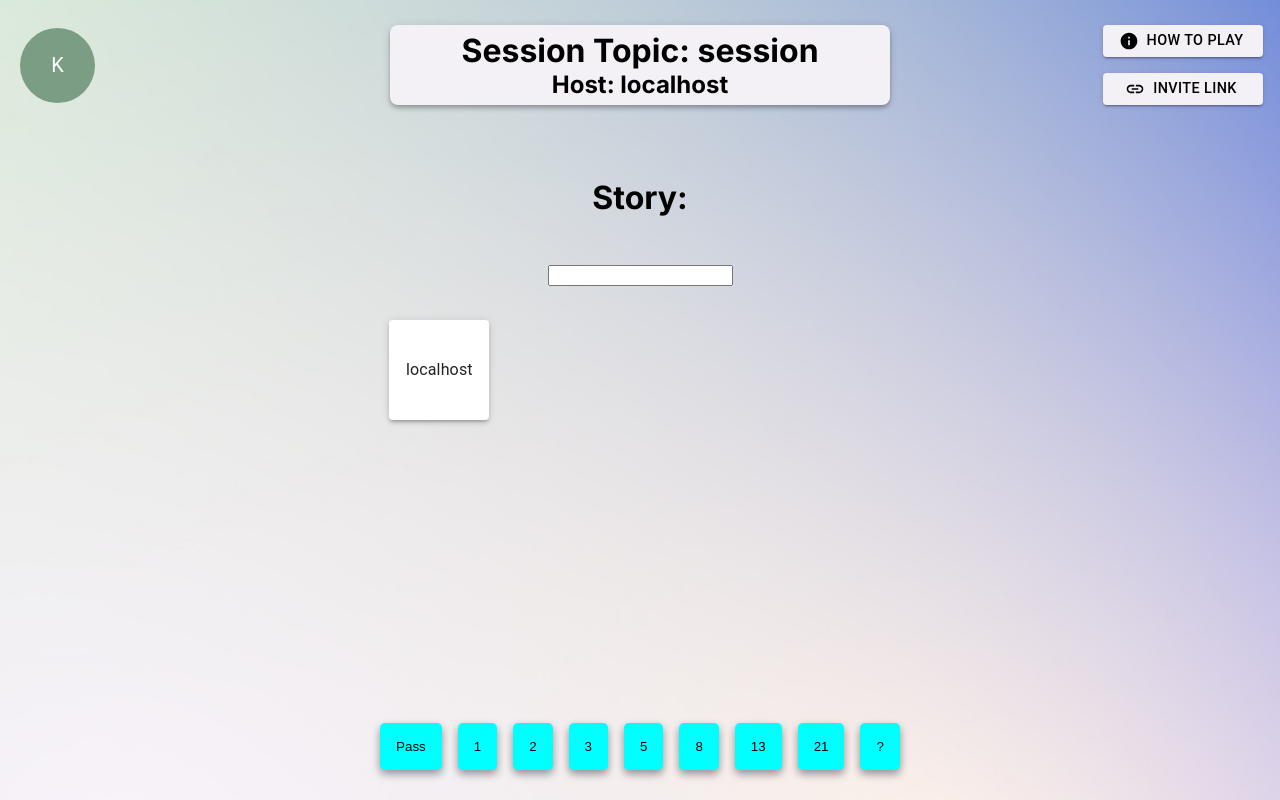
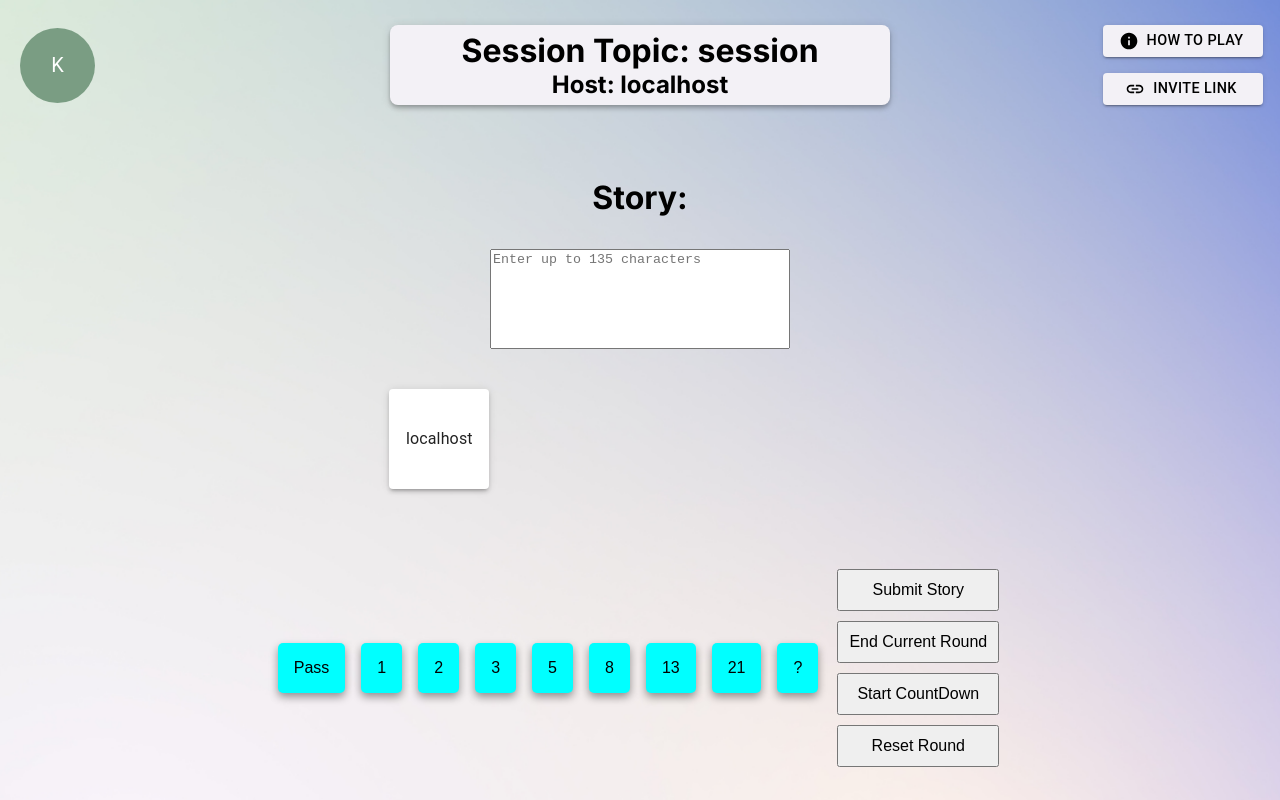
Before and after one commit to iceiceninja/PlanningPoker, a Next.js app in the folder Startup/my-app/: page /host in a window 1280 px wide. Built offline with nearby package versions, Linux system fonts and the light colour scheme; no server answers.

Commit message:
Added buttons to host, added middle textfield to host

```diff
--- a/Startup/my-app/app/globals.css
+++ b/Startup/my-app/app/globals.css
@@ -212,6 +212,25 @@ html {
   border-width: 0;
 
 }
+.container2 {
+  display: flex;
+  flex-direction: column;
+  gap: 10px; /* Optional: space between buttons */
+  margin: 10rem;
+}
+
+button {
+  padding: 10px;
+  font-size: 16px;
+}
+
+.input-for-session {
+  width: 30rem; /* Adjust the width to your preference */
+  height: 10rem; /* You can adjust the height as well */
+  font-size: 16px; /* Increase the text size inside the input */
+  box-sizing: border-box; /* Ensures padding and border are included in the total width/height */
+}
+
 
 
 /* Add some padding inside the card container */
--- a/Startup/my-app/app/host/page.tsx
+++ b/Startup/my-app/app/host/page.tsx
@@ -289,6 +289,13 @@ export default function Host() {
                         <button onClick={sendVote}  className={buttonStates.get("13") ? "cardUp card cardHover" : "card cardHover"}  value={"13"}>13</button>
                         <button onClick={sendVote}  className={buttonStates.get("21") ? "cardUp card cardHover" : "card cardHover"}  value={"21"}>21</button>
                         <button onClick={sendVote} className={buttonStates.get("?") ? "cardUp card cardHover" : "card cardHover"}  value={"?"}>?</button>
+
+                        <div className="container2">
+  <button>Submit Story</button>
+  <button>End Current Round</button>
+  <button>Start CountDown</button>
+  <button>Reset Round </button>
+</div>
                     </Stack>
 
                 </div>
@@ -299,7 +306,12 @@ export default function Host() {
                                 align="center"
                             >
                         <p>Story: </p>
-                         <input type="text" />
+                        <textarea
+        className="textarea-class"
+        maxLength={135}
+        placeholder="Enter up to 135 characters"
+        style={{ width: '300px', height: '100px', resize: 'none' }} // Custom styles
+      />
                             </Typography>
                         </ThemeProvider>
             {/* Player Arrangement: Simulates sitting around a table */}
```
